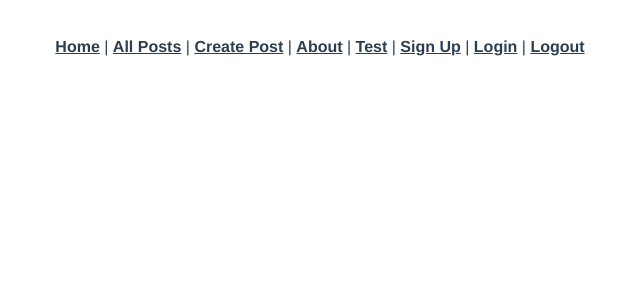
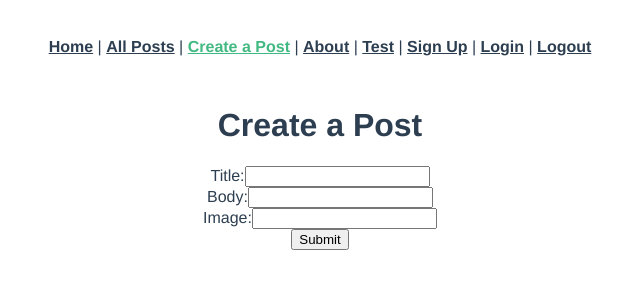
Before and after one commit to lucastimho/blog-frontend-app-vue, a Vue app: page /posts/new in a window 1280 px wide. Shown: the top 300 px of the page, without its empty margins (320-960 px from the left). Built offline with nearby package versions, Linux system fonts and the light colour scheme.

Commit message:
corrects conventions with postsindex.vue and postsnew.vue

```diff
--- a/src/App.vue
+++ b/src/App.vue
@@ -3,9 +3,9 @@
     <div id="nav">
       <router-link to="/">Home</router-link>
       |
-      <router-link to="/PostsIndex">All Posts</router-link>
+      <router-link to="/posts">All Posts</router-link>
       |
-      <router-link to="/PostsNew">Create Post</router-link>
+      <router-link to="/posts/new">Create a Post</router-link>
       |
       <router-link to="/about">About</router-link>
       |
--- a/src/router/index.js
+++ b/src/router/index.js
@@ -45,12 +45,12 @@ const routes = [
     component: Logout,
   },
   {
-    path: "/postsindex",
+    path: "/posts",
     name: "PostsIndex",
     component: PostsIndex,
   },
   {
-    path: "/postsnew",
+    path: "/posts/new",
     name: "PostsNew",
     component: PostsNew,
   },
--- a/src/views/PostsNew.vue
+++ b/src/views/PostsNew.vue
@@ -1,7 +1,7 @@
 <template>
   <div class="postsnew">
     <form v-on:submit.prevent="createPost()">
-      <h1>Create Post</h1>
+      <h1>Create a Post</h1>
       <ul>
         <li v-for="error in errors" v-bind:key="error">{{ error }}</li>
       </ul>
```
